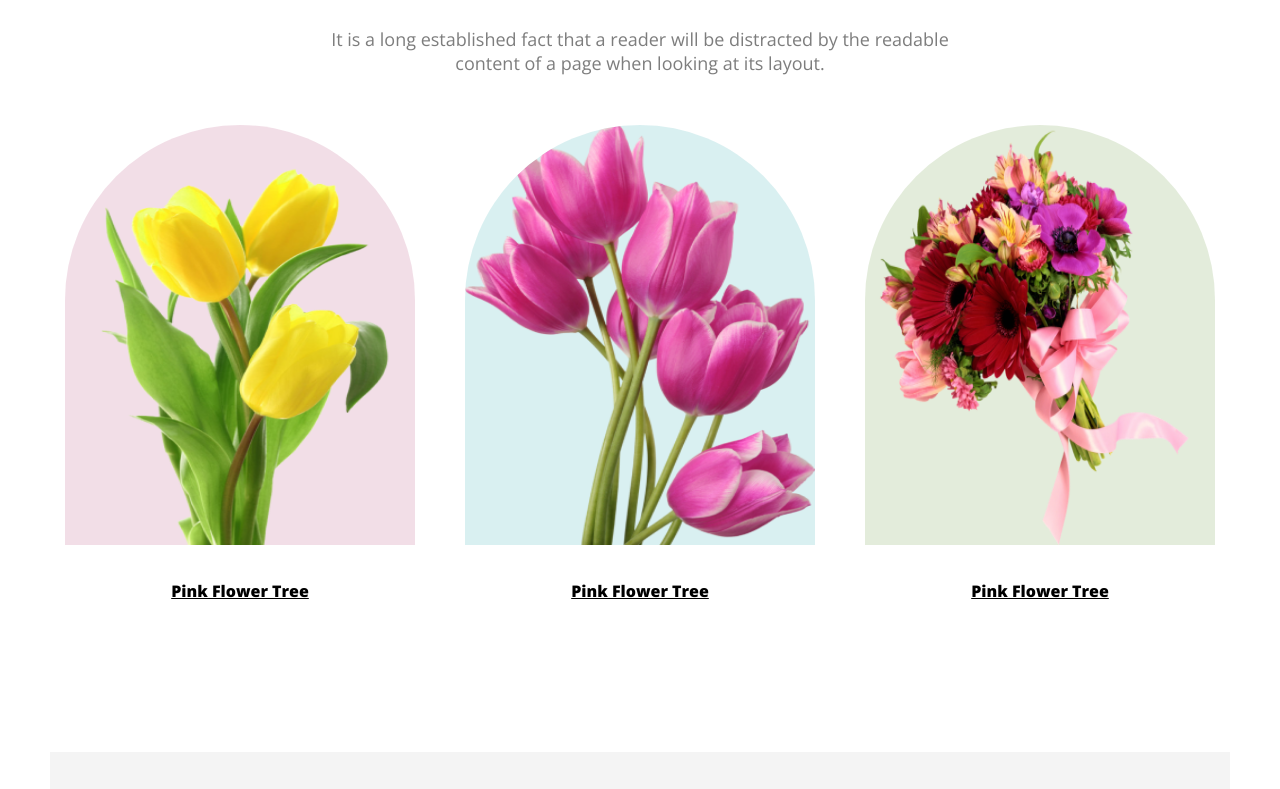
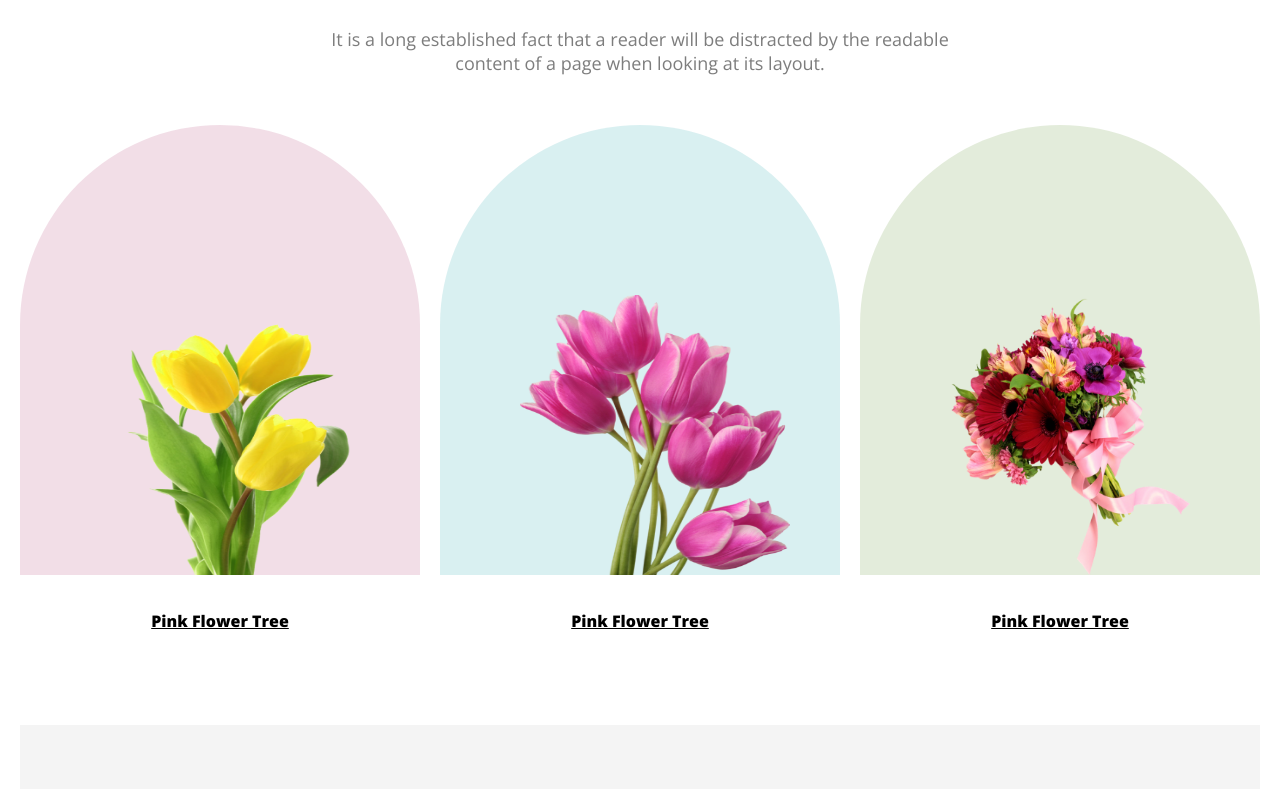
Before and after one commit to sajjadhossain05/flower-shop-website, a plain HTML site: page index.html in a window 1280 px wide. Shown: the part 1171-1960 px from the top of the page. Drawn offline with nearby package versions, Linux system fonts and the light colour scheme.

Commit message:
add-submit-button

```diff
--- a/index.html
+++ b/index.html
@@ -46,15 +46,15 @@
                     </div>
 
                 </div>
-                <div class="featured-image">
-                    <img src="./flower image/pngwing 6.png" alt="" class="featured-1">
+                <div class="featured-image-1">
+                    <img src="./flower image/pngwing 6.png" alt="" class="featured">
                     <div class="featured-img-title">
                         <h4>Pink Flower Tree</h4>
                     </div>
                 </div>
 
-                <div class="featured-image">
-                    <img src="./flower image/pngwing 5.png" alt="" class="featured-2">
+                <div class="featured-image-2">
+                    <img src="./flower image/pngwing 5.png" alt="" class="featured">
                     <div class="featured-img-title">
                         <h4>Pink Flower Tree</h4>
                     </div>
@@ -121,7 +121,7 @@
             </div>
         </section>
 
-
+<!-- email submit section -->
         <section class="email-section">
             <div class="email-box">
 
@@ -138,6 +138,7 @@
         </section>
 
     </main>
+    <!-- footer section -->
     <footer class="fotter-section">
         <h1 class="footer-title">Flower<span class="footer-title-shope">Shop</span></h1>
         <p class="footer-description">It is a long established fact that a reader will be distracted by the readable
--- a/style.css
+++ b/style.css
@@ -52,32 +52,37 @@ header {
 
 .featured-images {
     display: flex;
-    grid-gap: 50px;
+    gap: 20px;
     justify-content: center;
     margin-top: 50px;
+}
 
+.featured-image {
+    background-color: rgba(167, 33, 98, 0.15);
+    border-radius: 300px 300px 0px 0px;
+    width: 400px;
+    height: 450px;
+}
+
+.featured-image-1 {
+    background: rgba(5, 151, 160, 0.15);
+    border-radius: 300px 300px 0px 0px;
+    width: 400px;
+    height: 450px;
+}
+
+.featured-image-2 {
+    background-color: rgba(71, 125, 17, 0.15);
+    border-radius: 300px 300px 0px 0px;
+    width: 400px;
+    height: 450px;
 }
 
 .featured {
-    width: 350px;
-    height: 420px;
-    border-radius: 300px 300px 0px 0px;
-    background-color: rgba(167, 33, 98, 0.15);
-}
+    width: 270px;
+    height: 280px;
+    padding: 170px 80px 0px 80px;
 
-.featured-1 {
-    width: 350px;
-    height: 420px;
-    border-radius: 300px 300px 0px 0px;
-    background: rgba(5, 151, 160, 0.15);
-}
-
-.featured-2 {
-
-    width: 350px;
-    height: 420px;
-    border-radius: 300px 300px 0px 0px;
-    background-color: rgba(71, 125, 17, 0.15);
 
 }
 
@@ -104,7 +109,7 @@ header {
 /* contact section */
 
 .sarvice-section {
-    max-width: 1180px;
+    max-width: 1240px;
     margin: 124px auto;
     background: rgba(39, 39, 39, 0.05);
 }
@@ -167,7 +172,7 @@ header {
 
 /* instragram section */
 .instagram-section {
-    max-width: 1950px;
+    max-width: 1900 px;
     margin: 128px auto;
 }
 
@@ -179,8 +184,8 @@ header {
 }
 
 .instagram-img {
-    width: 270px;
-    height: 300px;
+    width: 295px;
+    height: 330px;
 }
 
 .instagram-text {
@@ -208,7 +213,7 @@ header {
 .email-box {
     background-image: url(search-bg.png);
     background-repeat: no-repeat;
-    max-width: 1150px;
+    max-width: 1000px;
     margin: 130px auto;
     padding: 120px;
 }
@@ -222,12 +227,14 @@ header {
     height: 40px;
     border-radius: 8px;
     border: 1px solid wheat;
+    padding-left: 8px;
 }
 
 .email-submit {
     display: flex;
     justify-content: center;
     margin-top: 45px;
+    padding: 15px;
 }
 
 .submit-btn {
@@ -237,6 +244,7 @@ header {
     color: #FFFFFF;
     width: 150px;
     height: 40px;
+    margin-left: 10px;
 }
 
 .email-title {
```
